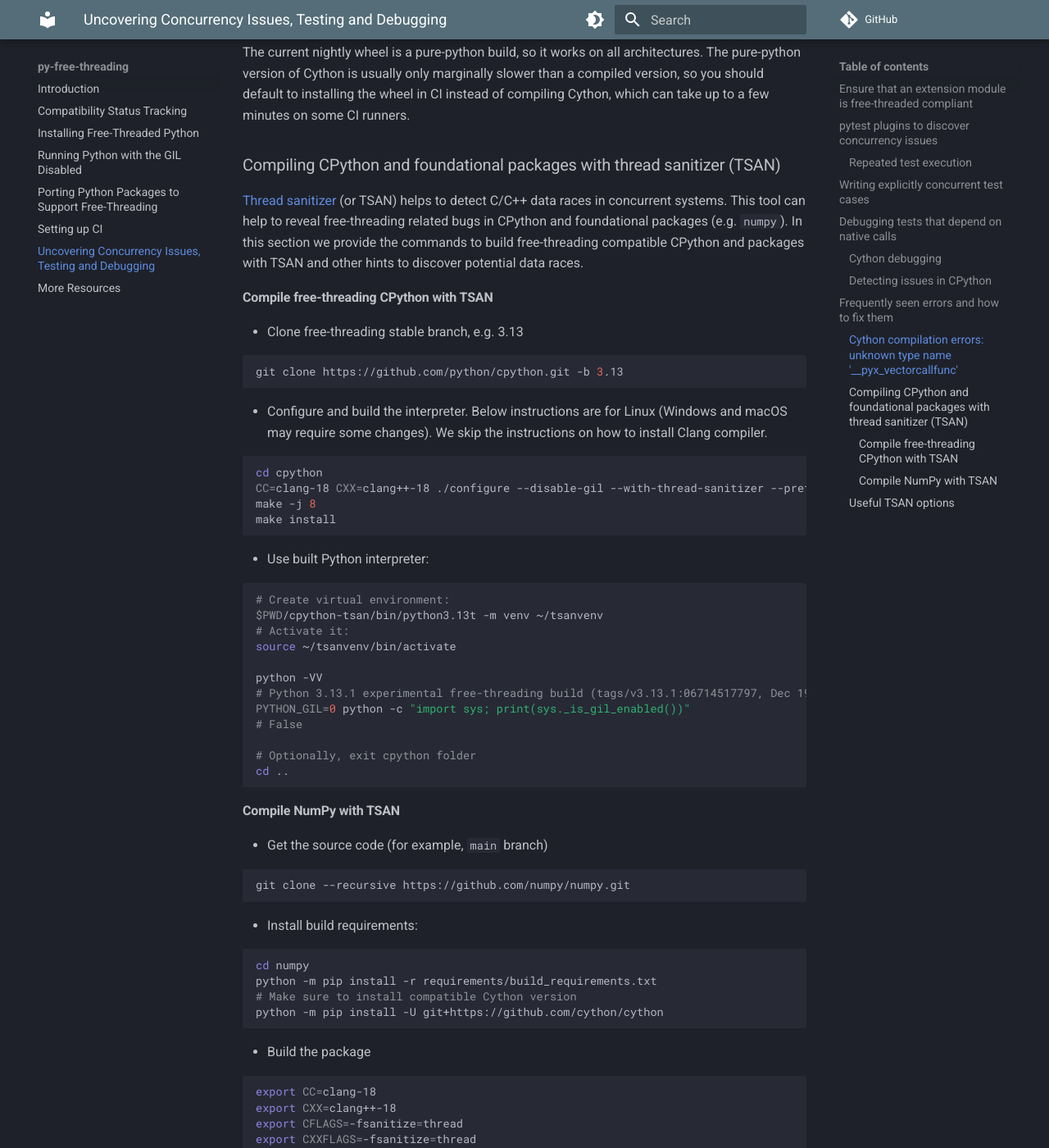
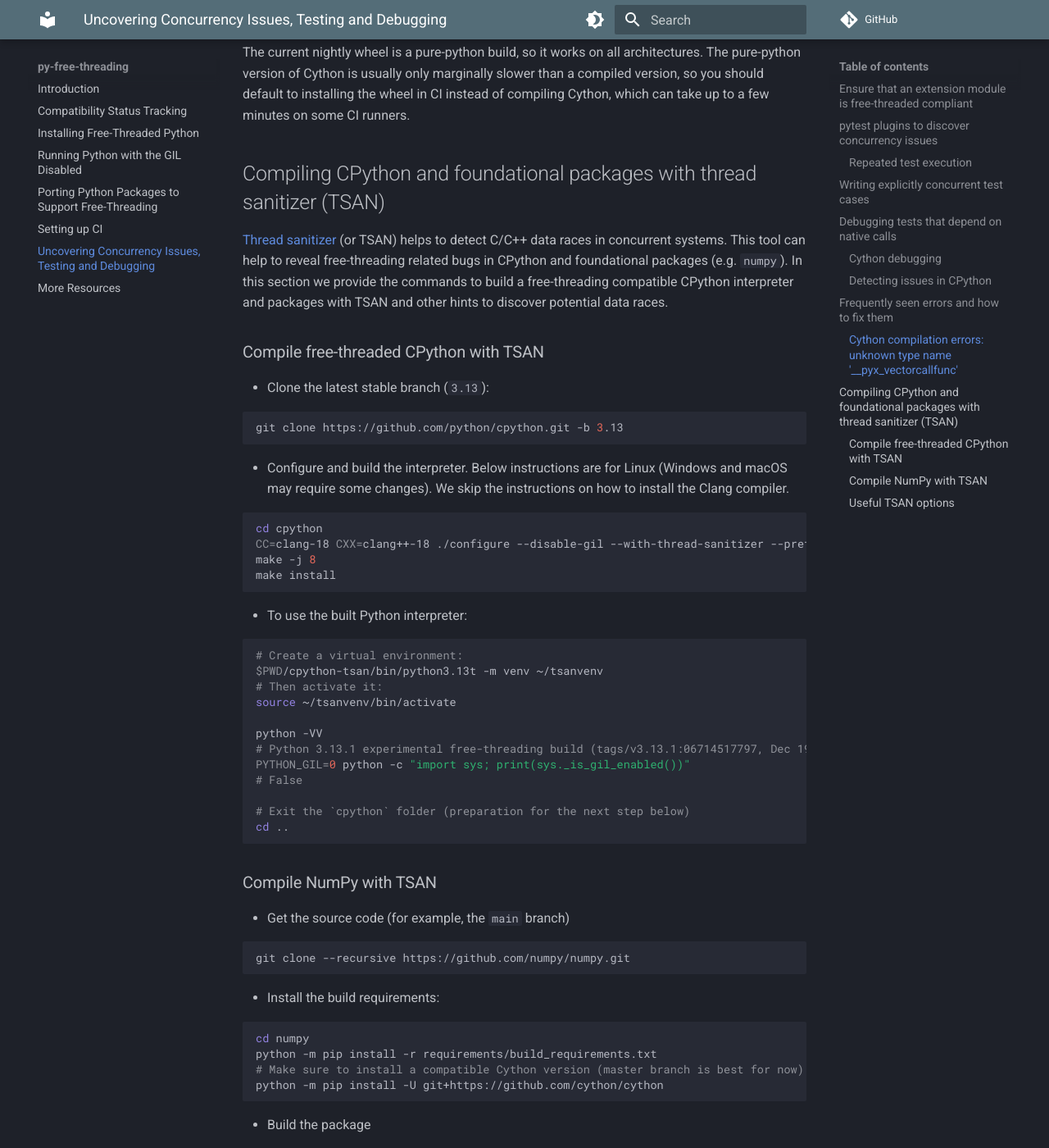
Before and after one commit to Quansight-Labs/free-threaded-compatibility, an MkDocs documentation site: the page built from docs/debugging.md, in a window 1280 px wide and 1400 px high, scrolled down 4056 px. Shown: the whole window at 82% size. Built offline with MkDocs 1.6.1 and Material for MkDocs 9.7.7, drawn with Linux system fonts in a browser that asks for light colours; comment, search, counter and statistics services are not loaded; some of the changed text lies outside the part shown.

Commit message:
minor textual edits

````diff
--- a/docs/debugging.md
+++ b/docs/debugging.md
@@ -271,22 +271,26 @@
 CI instead of compiling Cython, which can take up to a few minutes on some CI
 runners.
 
-### Compiling CPython and foundational packages with thread sanitizer (TSAN)
+## Compiling CPython and foundational packages with thread sanitizer (TSAN)
 
 [Thread sanitizer](https://github.com/google/sanitizers/wiki/ThreadSanitizerCppManual) (or TSAN) helps
 to detect C/C++ data races in concurrent systems. This tool can help to reveal free-threading
 related bugs in CPython and foundational packages (e.g. `numpy`).
-In this section we provide the commands to build free-threading compatible CPython and packages with TSAN and other hints to discover potential data races.
+In this section we provide the commands to build a free-threading compatible
+CPython interpreter and packages with TSAN and other hints to discover
+potential data races.
 
-#### Compile free-threading CPython with TSAN
+### Compile free-threaded CPython with TSAN
 
-- Clone free-threading stable branch, e.g. 3.13
+- Clone the latest stable branch (`3.13`):
 
 ```bash
 git clone https://github.com/python/cpython.git -b 3.13
 ```
 
-- Configure and build the interpreter. Below instructions are for Linux (Windows and macOS may require some changes). We skip the instructions on how to install Clang compiler.
+- Configure and build the interpreter. Below instructions are for Linux
+  (Windows and macOS may require some changes). We skip the instructions on how
+  to install the Clang compiler.
 
 ```bash
 cd cpython
@@ -295,12 +299,12 @@
 make install
 ```
 
-- Use built Python interpreter:
+- To use the built Python interpreter:
 
 ```bash
-# Create virtual environment:
+# Create a virtual environment:
 $PWD/cpython-tsan/bin/python3.13t -m venv ~/tsanvenv
-# Activate it:
+# Then activate it:
 source ~/tsanvenv/bin/activate
 
 python -VV
@@ -308,24 +312,24 @@
 PYTHON_GIL=0 python -c "import sys; print(sys._is_gil_enabled())"
 # False
 
-# Optionally, exit cpython folder
+# Exit the `cpython` folder (preparation for the next step below)
 cd ..
 ```
 
-#### Compile NumPy with TSAN
+### Compile NumPy with TSAN
 
-- Get the source code (for example, `main` branch)
+- Get the source code (for example, the `main` branch)
 
 ```bash
 git clone --recursive https://github.com/numpy/numpy.git
 ```
 
-- Install build requirements:
+- Install the build requirements:
 
 ```bash
 cd numpy
 python -m pip install -r requirements/build_requirements.txt
-# Make sure to install compatible Cython version
+# Make sure to install a compatible Cython version (master branch is best for now)
 python -m pip install -U git+https://github.com/cython/cython
 ```
 
````
Also changed, not shown: other parts of docs/debugging.md (+2 -2 lines).
